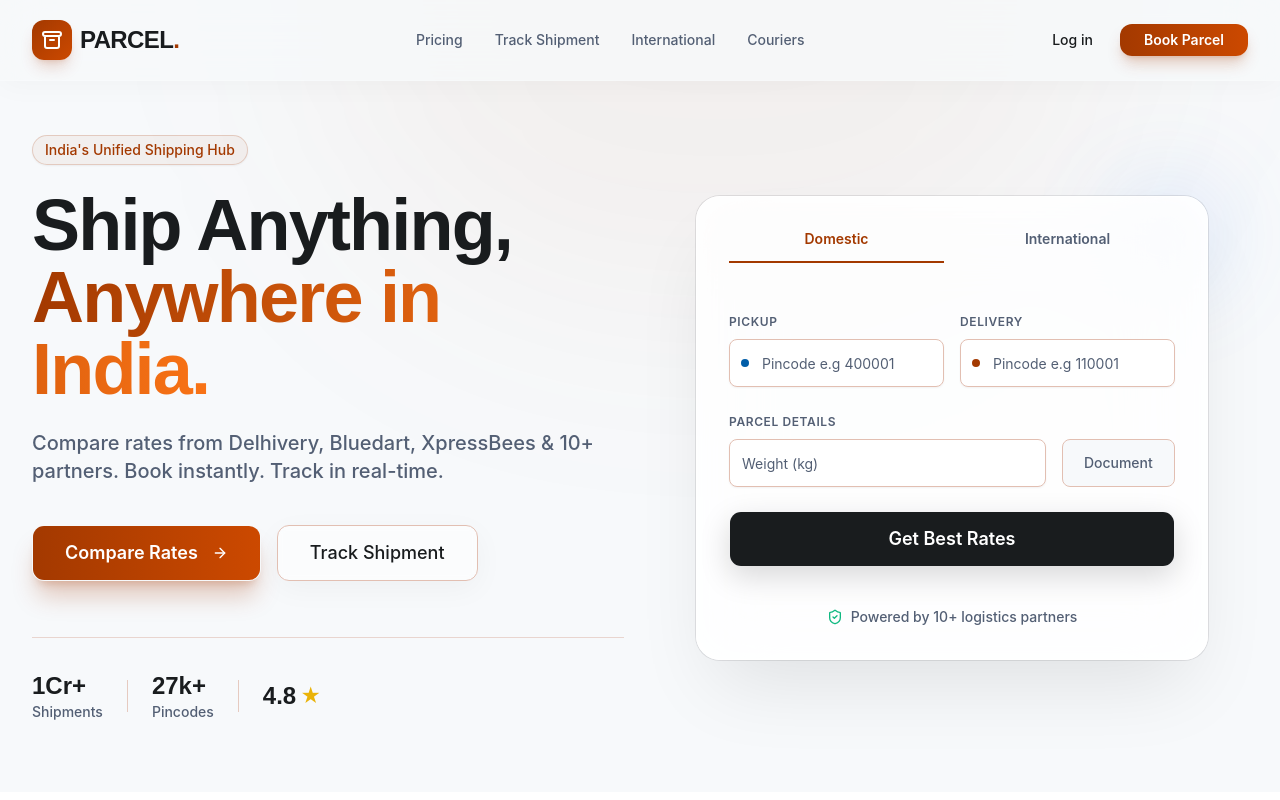
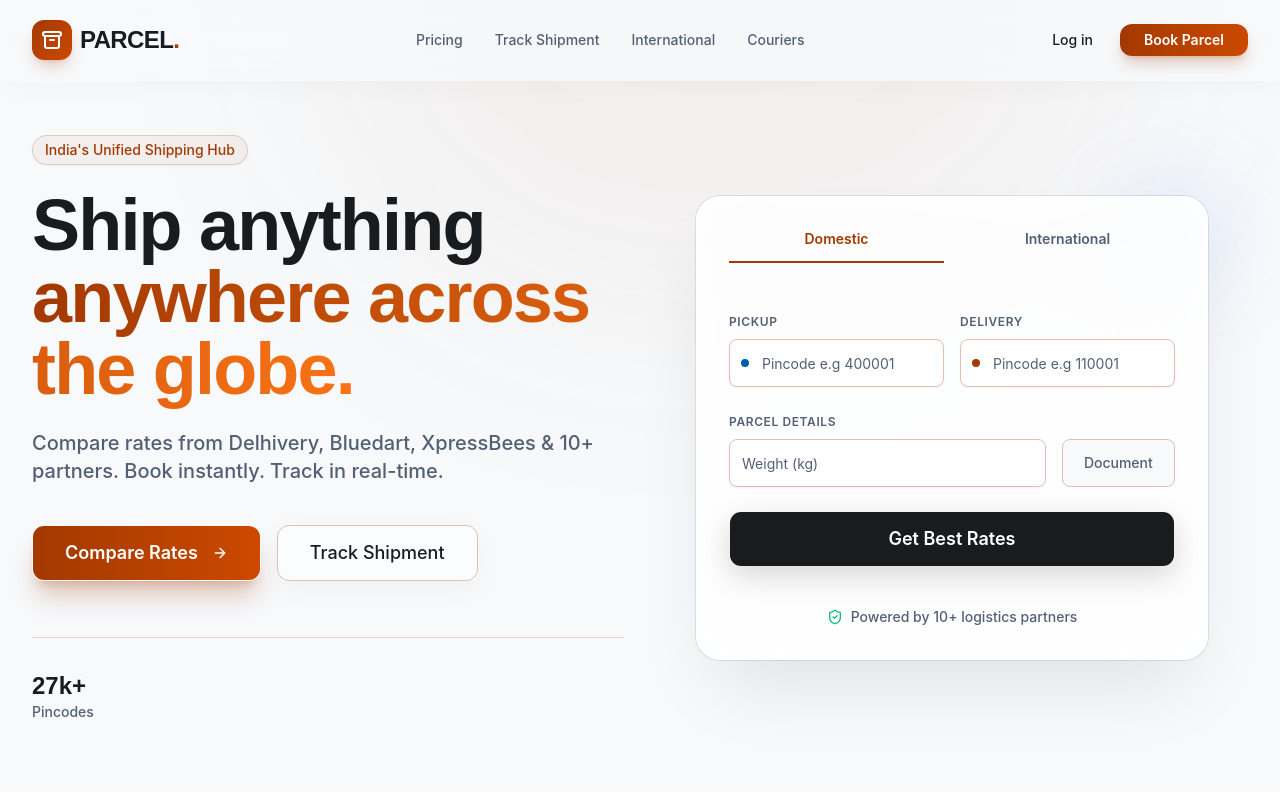
Before and after one commit to samshatan/P2P-Shipping-Platform, a React (Vite) app in the folder client/: page / in a window 1280 px wide. Shown: the top 800 px of the page. Built offline with nearby package versions, Linux system fonts and the light colour scheme.

Commit message:
feat: remove shipment count and rating metrics from landing page

```diff
--- a/client/src/app/page.tsx
+++ b/client/src/app/page.tsx
@@ -34,9 +34,9 @@ export default function Home() {
               </Badge>
 
               <h1 className="font-heading font-extrabold text-5xl sm:text-6xl md:text-7xl leading-[1.1] text-foreground tracking-tight">
-                Ship Anything, <br/>
+                Ship anything <br/>
                 <span className="text-transparent bg-clip-text bg-gradient-to-r from-primary to-orange-500">
-                  Anywhere in India.
+                  anywhere across the globe.
                 </span>
               </h1>
 
@@ -56,18 +56,8 @@ export default function Home() {
               {/* Trust Bar Inline */}
               <div className="flex items-center gap-6 mt-8 pt-8 border-t border-border/60">
                 <div>
-                  <div className="font-heading font-bold text-2xl text-foreground">1Cr+</div>
-                  <div className="text-sm text-muted-foreground font-medium">Shipments</div>
-                </div>
-                <div className="w-px h-8 bg-border/80"></div>
-                <div>
                   <div className="font-heading font-bold text-2xl text-foreground">27k+</div>
                   <div className="text-sm text-muted-foreground font-medium">Pincodes</div>
-                </div>
-                <div className="w-px h-8 bg-border/80"></div>
-                <div className="flex items-center gap-1">
-                  <div className="font-heading font-bold text-2xl text-foreground">4.8</div>
-                  <div className="text-yellow-500 text-xl">★</div>
                 </div>
               </div>
             </div>
```
